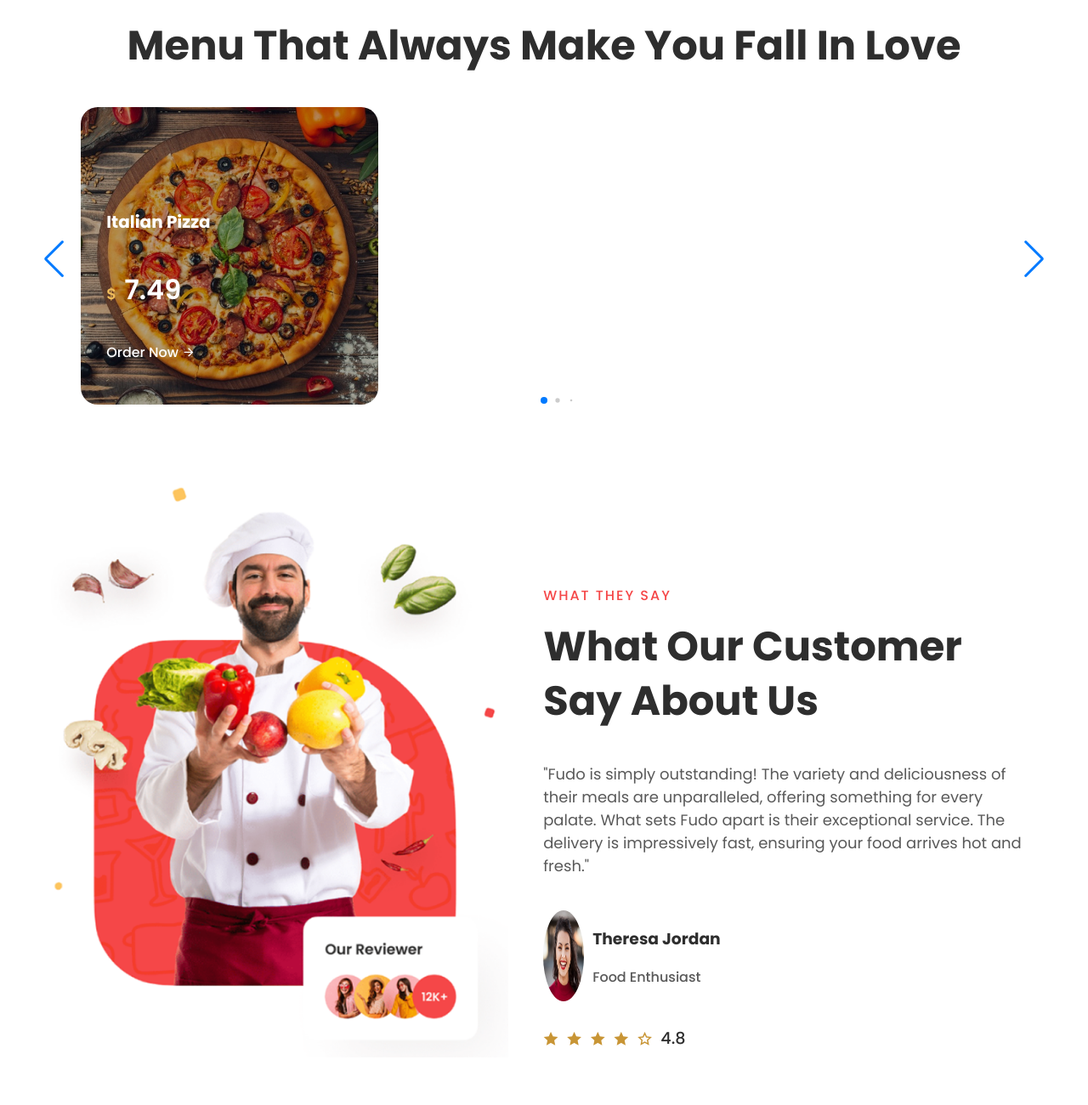
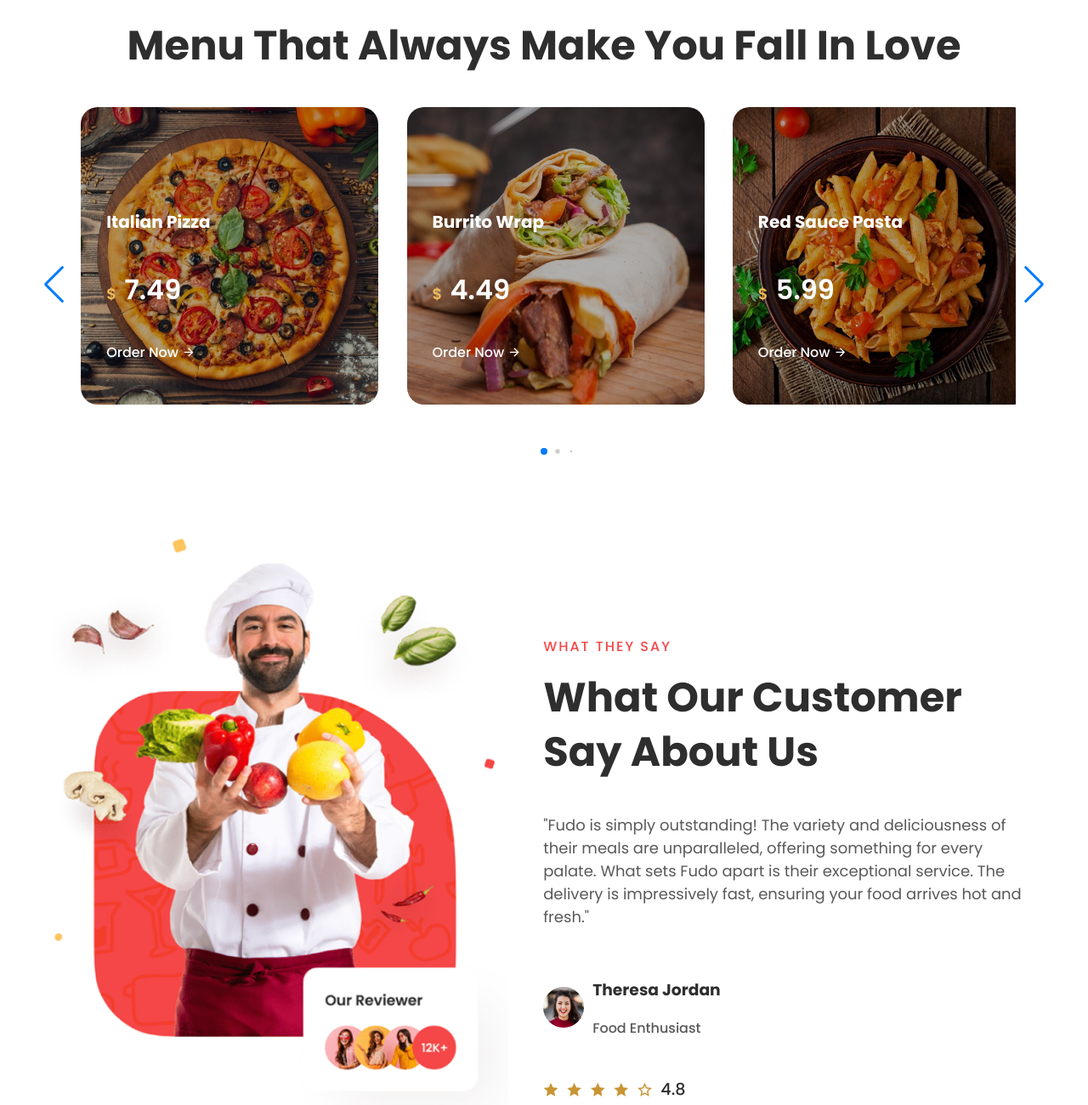
Before and after one commit to Austinspeed/Ecommerce-Restaurant, a plain HTML site: page index.html in a window 1280 px wide. Shown: the part 1600-2900 px from the top of the page at 85% size. Drawn offline with nearby package versions, Linux system fonts and the light colour scheme.

Commit message:
Add files via upload

```diff
--- a/styles.css
+++ b/styles.css
@@ -56,11 +56,9 @@ header img {
 }
 
 #page-logo p {
-  /* padding: 0 16px; */
   font-weight: 600;
   font-size: 1.5rem;
   display: flex;
-  /* flex-direction: column; */
   justify-content: center;
   align-items: center;
   color: var(--text-dark);
@@ -308,7 +306,7 @@ header img {
   line-height: 4rem;
 }
 
-.swiper-container {
+ .swiper-container {
     max-width: 69.4rem;
     margin: 0 auto;
     padding: 0 0.65rem;
@@ -318,25 +316,18 @@ header img {
 .swiper,
 .swiper-wrapper {
   margin-top: 0 !important;
-  margin-bottom: 0 !important;
   padding-top: 0 !important;
-  padding-bottom: 0 !important;
 }
 
 
 .swiper-wrapper {
   display: flex;
   gap: 10px;
-   margin: 60px 0;
+  margin: 60px 0;
 }
 
 .swiper-wrapper:active {
   cursor: grabbing;
-}
-
-.swiper-slide {
-  width: 100% !important;  /* Prevent overflow */
- box-sizing: border-box;
 }
 
 .menu {
@@ -422,12 +413,14 @@ header img {
 .review-div-img {
   display: flex;
   gap: 10px;
+  align-items: center;
   margin-top: 1.8rem;
   padding-top: 10px;
 }
 
 .review-div-img img {
   width: 3rem;
+  height: 3rem;
   border-radius: 100%;
 }
 
```
